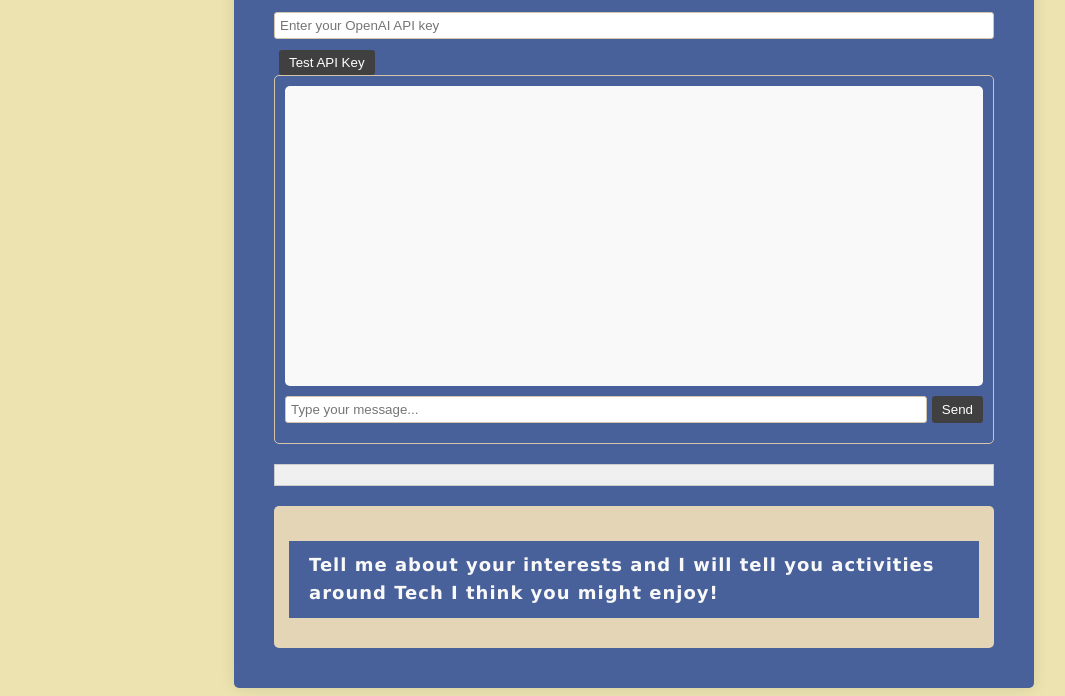
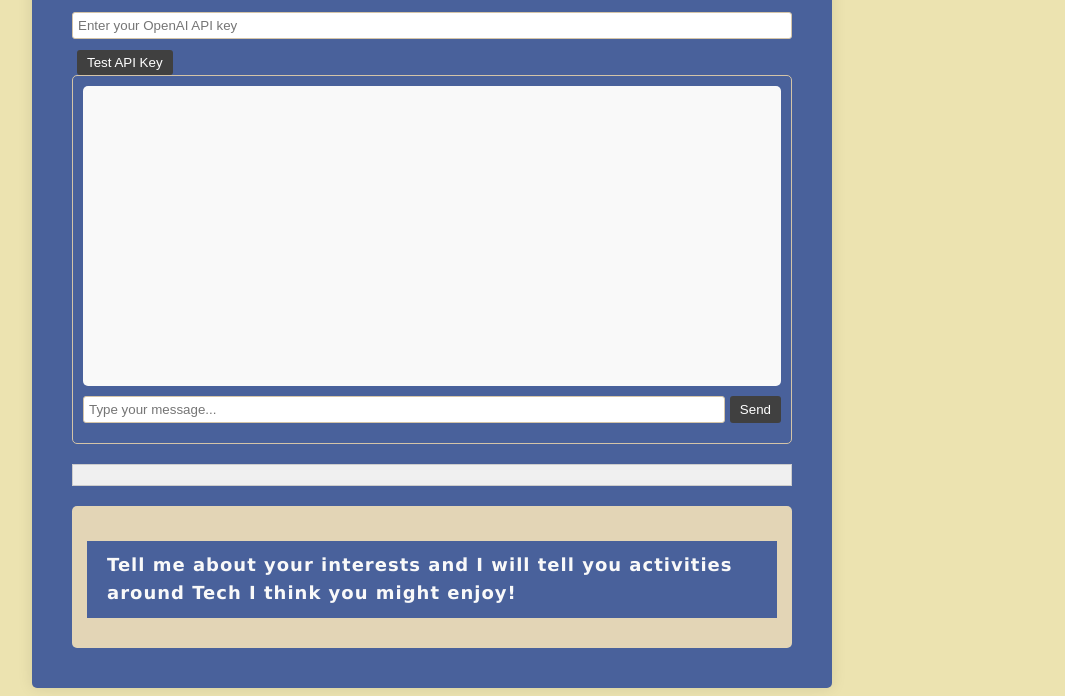
Before and after one commit to kkim26/LMCchatbot, a plain HTML site: page index.html in a window 1280 px wide. Shown: the part 136-832 px from the top of the page, without its empty margins (6-1071 px from the left). Drawn offline with Linux system fonts and the light colour scheme.

Commit message:
aligned it left to make space for avatar

```diff
--- a/index.html
+++ b/index.html
@@ -22,7 +22,7 @@
         }
         .container {
             max-width: 800px;
-            margin: auto;
+            margin-left: 30px;
             background: #49619B;
             padding: 40px;
             border-radius: 5px;
```
